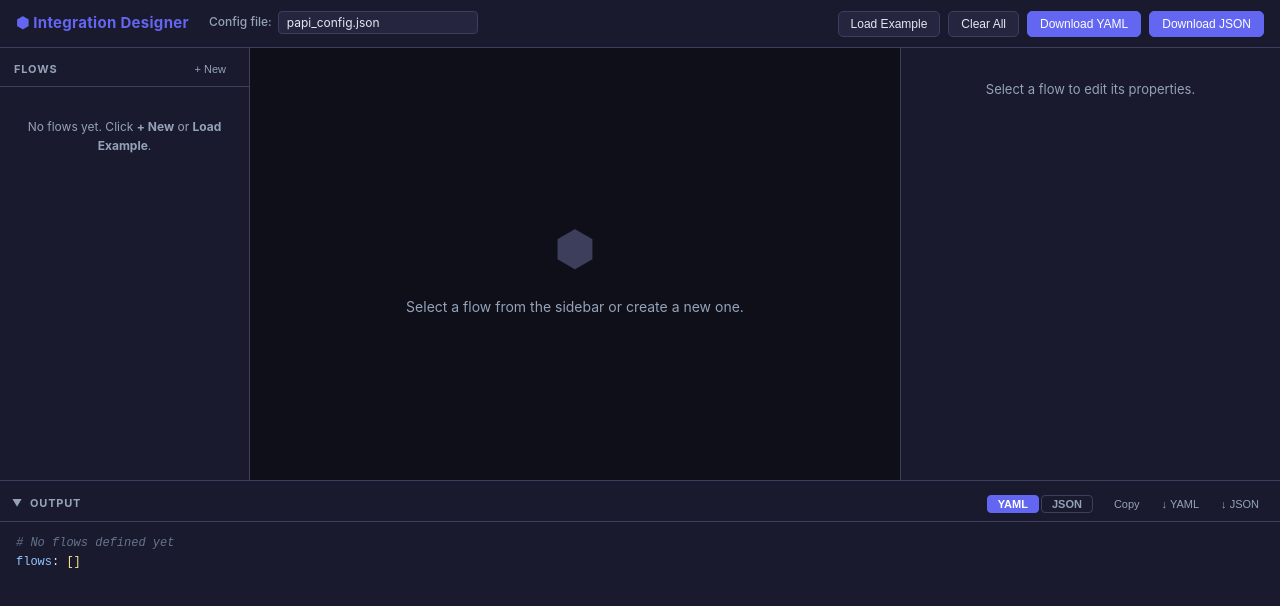
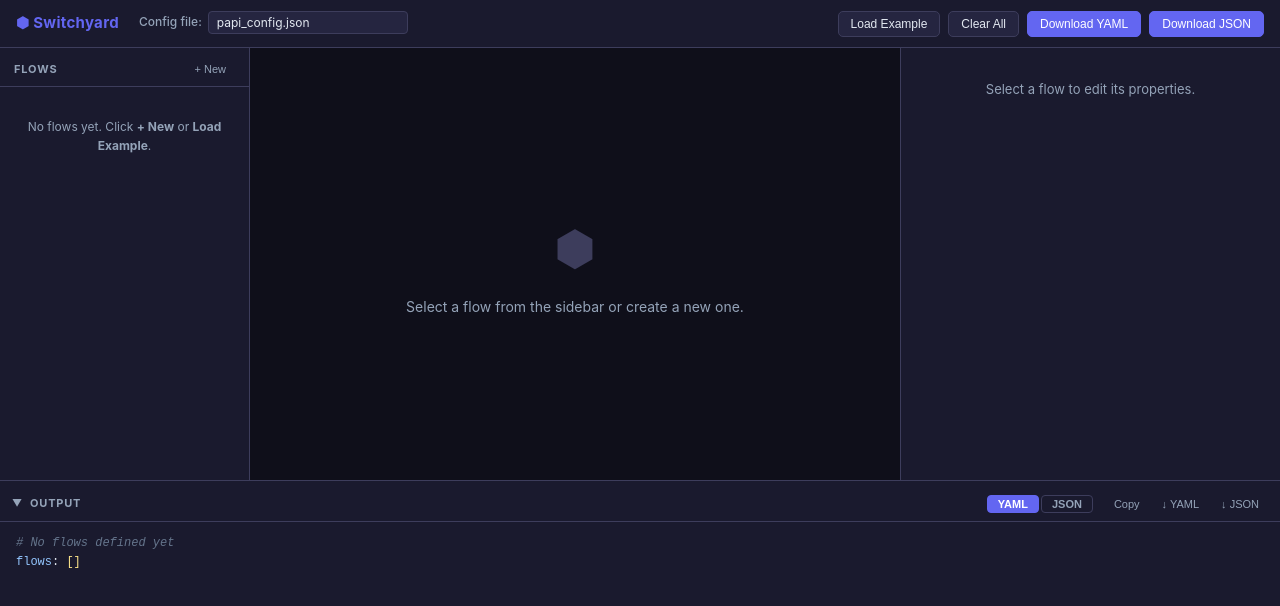
Before and after one commit to dasunpubudumal/integration-designer, a Vue app: page / in a window 1280 px wide. Shown: the top 606 px of the page. Built offline with nearby package versions, Linux system fonts and the light colour scheme.

Commit message:
feat: rename the project

```diff
--- a/index.html
+++ b/index.html
@@ -5,7 +5,7 @@
     <meta name="viewport" content="width=device-width, initial-scale=1.0" />
     <link rel="icon" type="image/svg+xml" href="/favicon.svg" />
     <meta name="theme-color" content="#1a1a2e" />
-    <title>Integration Designer</title>
+    <title>Switchyard</title>
   </head>
   <body>
     <div id="app"></div>
--- a/src/components/layout/AppTopBar.vue
+++ b/src/components/layout/AppTopBar.vue
@@ -1,7 +1,7 @@
 <template>
   <header class="topbar">
     <div class="topbar-left">
-      <span class="topbar-logo">&#11042; Integration Designer</span>
+      <span class="topbar-logo">&#11042; Switchyard</span>
       <label class="filename-label">
         Config file:
         <input
```
